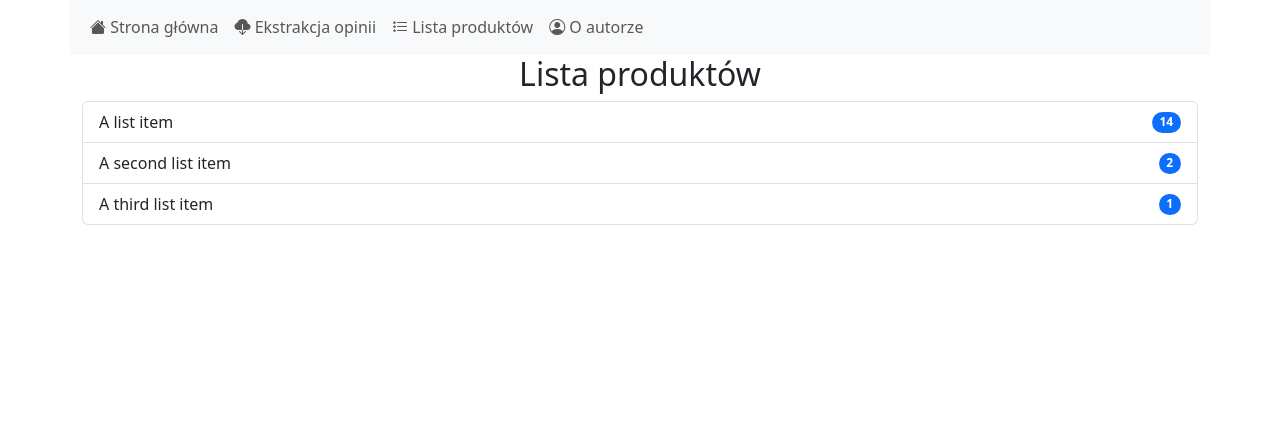
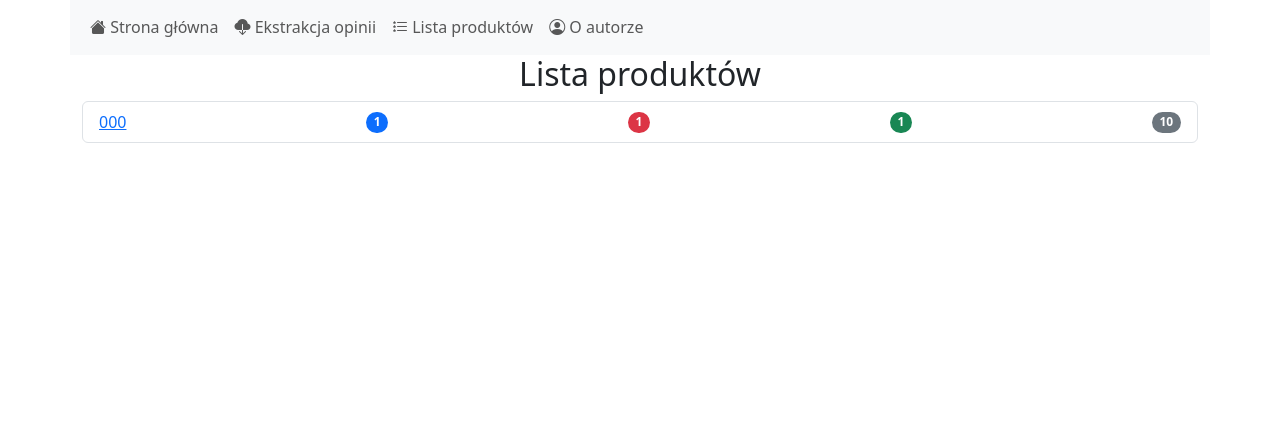
Before and after one commit to Jedrek11/CeneoWebScraper, a Flask app: template app/templates/products.html.jinja in a window 1280 px wide. Shown: the part 57-481 px from the top of the page. Run offline with Flask 3, Linux system fonts and the light colour scheme; the template is opened without the code that fills it: most values are stand-ins (such as "Sample title", 1, 10 or a date in 2020); some libraries are stand-ins or nearby versions.

Commit message:
"23.06.2023 JP part 2"

```diff
--- a/app/templates/products.html.jinja
+++ b/app/templates/products.html.jinja
@@ -5,18 +5,15 @@ Lista produktów
 {% block content %}
 <div class="col">
     <ul class="list-group">
-        <li class="list-group-item d-flex justify-content-between align-items-center">
-            A list item
-            <span class="badge bg-primary rounded-pill">14</span>
-        </li>
-        <li class="list-group-item d-flex justify-content-between align-items-center">
-            A second list item
-            <span class="badge bg-primary rounded-pill">2</span>
-        </li>
-        <li class="list-group-item d-flex justify-content-between align-items-center">
-            A third list item
-            <span class="badge bg-primary rounded-pill">1</span>
-        </li>
+        {% for product in products %}
+            <li class="list-group-item d-flex justify-content-between align-items-center">
+                <a href="{{url_for('product', code=product.product_code)}}">{{product.product_code}}</a>
+                <span class="badge bg-primary rounded-pill">{{product.opinions_count}}</span>
+                <span class="badge bg-danger rounded-pill">{{product.cons_count}}</span>
+                <span class="badge bg-success rounded-pill">{{product.pros_count}}</span>
+                <span class="badge bg-secondary rounded-pill">{{product.average_score|round(2)}}</span>
+            </li>
+        {% endfor %}
     </ul>
 </div>
 {% endblock content %}
```
Also changed, not shown: app/routes.py (+25 -6 lines), app/utils.py (+15 -0 lines).
